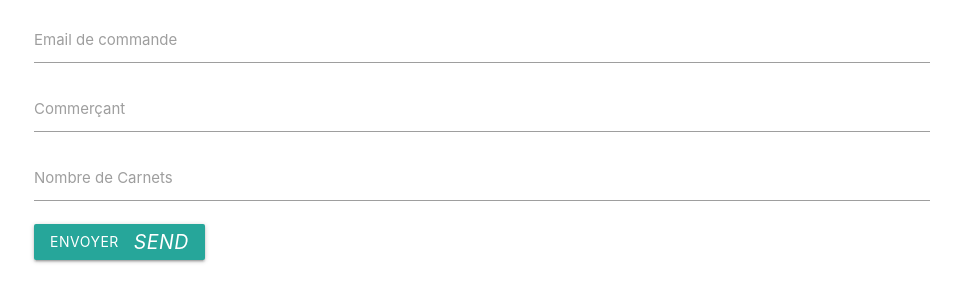
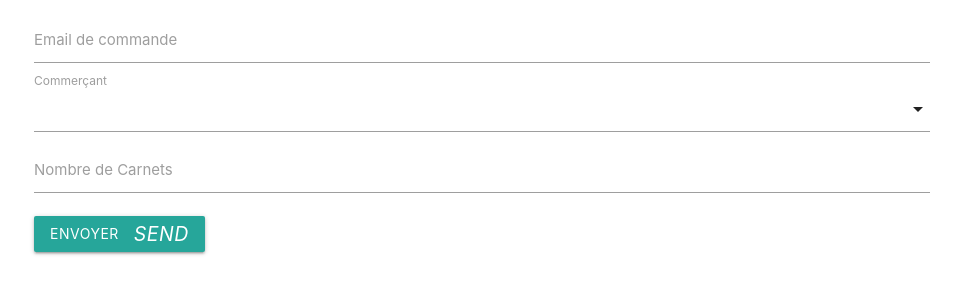
Before and after one commit to willyhunt/TOMBOLA, a website: page formulaireDeCommande.html in a window 1280 px wide. Shown: the part 99-400 px from the top of the page, without its empty margins (158-1119 px from the left). Drawn offline with nearby package versions, Linux system fonts and the light colour scheme.

Commit message:
Update formulaireDeCommande.html

```diff
--- a/formulaireDeCommande.html
+++ b/formulaireDeCommande.html
@@ -16,11 +16,11 @@
             <label for="email_commande">Email de commande</label>
         </div>
         <div class="input-field">
-            <input id="commercant" type="text" name="commercant" required>
+            <select id="commercant" name="commercant" required></select>
             <label for="commercant">Commerçant</label>
         </div>
         <div class="input-field">
-            <input id="nombre_carnets" type="number" name="nombre_carnets" min="1" required>
+            <input id="nombre_carnets" type="number" name="nombre_carnets" min="1" max="1000" required>
             <label for="nombre_carnets">Nombre de Carnets</label>
         </div>
         <button class="btn waves-effect waves-light" type="submit">Envoyer
@@ -30,5 +30,6 @@
 </div>
 
 <script src="https://cdnjs.cloudflare.com/ajax/libs/materialize/1.0.0/js/materialize.min.js"></script>
+<script src="scriptForm.js"></script>
 </body>
 </html>
```
